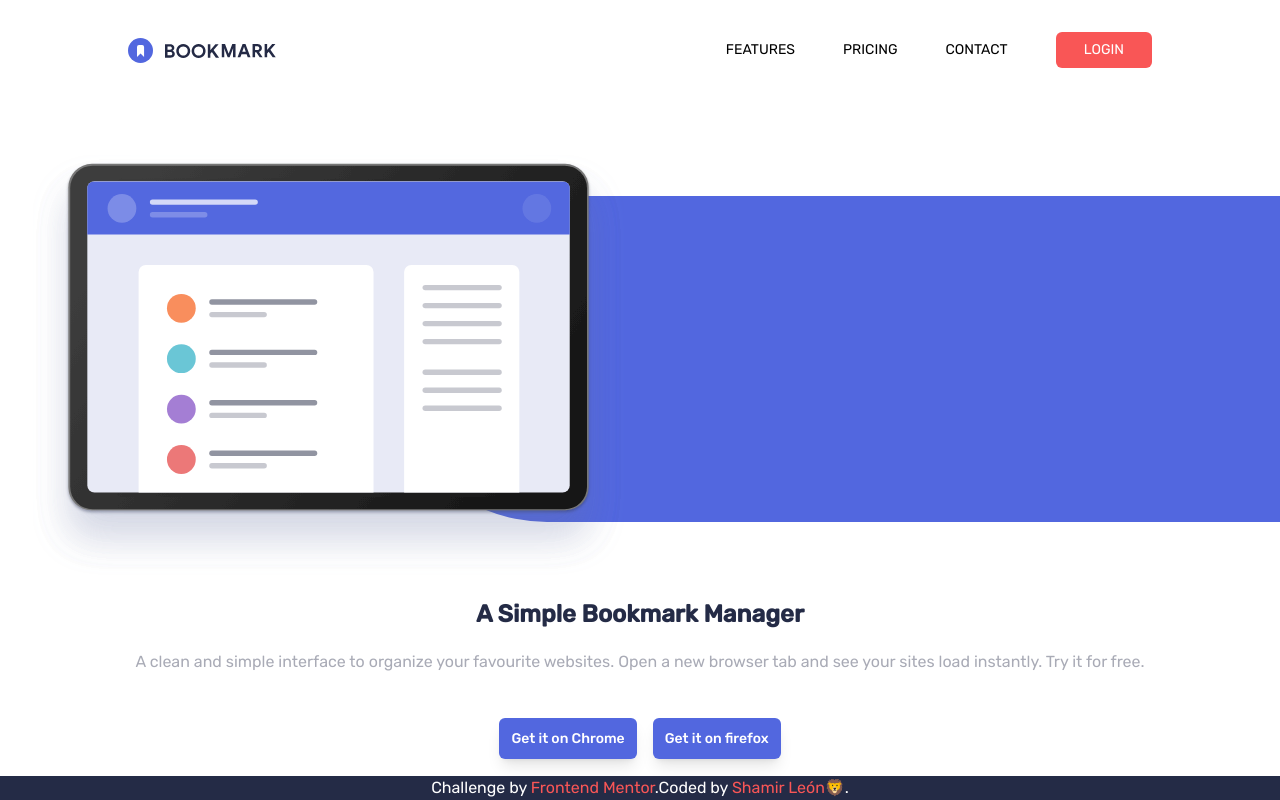
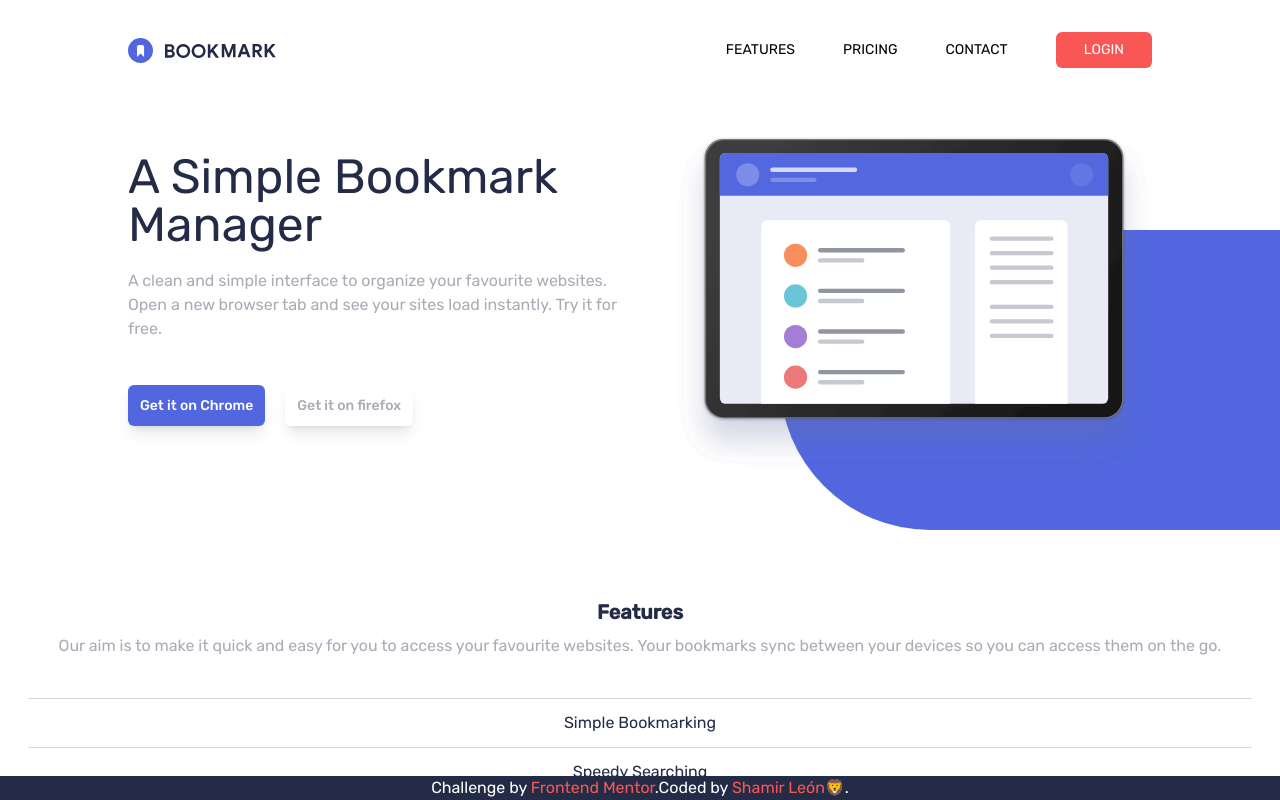
Before and after one commit to ShamirLeon/bookmark-landing, a React (Vite) app: page / in a window 1280 px wide. Shown: the top 800 px of the page. Built offline with nearby package versions, Linux system fonts and the light colour scheme.

Commit message:
Hero - Desktop Design

```diff
--- a/src/components/Hero/Hero.jsx
+++ b/src/components/Hero/Hero.jsx
@@ -3,30 +3,32 @@ import IllustrationHero from '../../assets/icons/illustration-hero.svg';
 
 const Hero = params => {
 	return (
-		<main className='my-8'>
+		<main className='my-8 flex-row-reverse items-center justify-around lg:flex lg:gap-12 lg:px-32'>
 			<div className='relative'>
 				<img
 					src={IllustrationHero}
 					alt='Ilustration Hero Bookmark'
-					className='scale-90'
+					className='scale-90 lg:scale-100'
 				/>
-				<div className='absolute right-0 top-16 -z-50 h-[70%] w-[70%] rounded-l-full bg-SoftBlue'></div>
 			</div>
-			<div className='flex flex-col gap-5 px-7 text-center'>
-				<h1 className='text-2xl  font-bold text-DarkBlue'>{hero.title}</h1>
+			<div className='absolute right-0 top-[200px] -z-50 h-[170px] w-[250px] rounded-l-full bg-SoftBlue lg:top-[230px] lg:h-[300px] lg:w-[500px]'></div>
+			<div className='flex flex-col gap-5 px-7 text-center lg:max-w-[500px] lg:px-0 lg:text-left'>
+				<h1 className='text-2xl font-bold text-DarkBlue lg:text-5xl lg:font-normal'>
+					{hero.title}
+				</h1>
 				<p className='text-base text-GrayishBlue'>{hero.description}</p>
 
 				<div className='my-8'>
 					<a
 						href='#'
-						className='mx-2 rounded-md bg-SoftBlue py-3 px-3 text-sm font-medium text-white shadow-lg'
+						className='mx-2 rounded-md bg-SoftBlue py-3 px-3 text-sm font-medium text-white shadow-lg lg:mx-0'
 					>
 						Get it on Chrome
 					</a>
 
 					<a
 						href='#'
-						className='mx-2 rounded-md bg-SoftBlue py-3 px-3 text-sm font-medium text-white shadow-lg'
+						className='mx-2 rounded-md py-3 px-3 text-sm font-medium text-GrayishBlue shadow-lg lg:mx-5'
 					>
 						Get it on firefox
 					</a>
```
